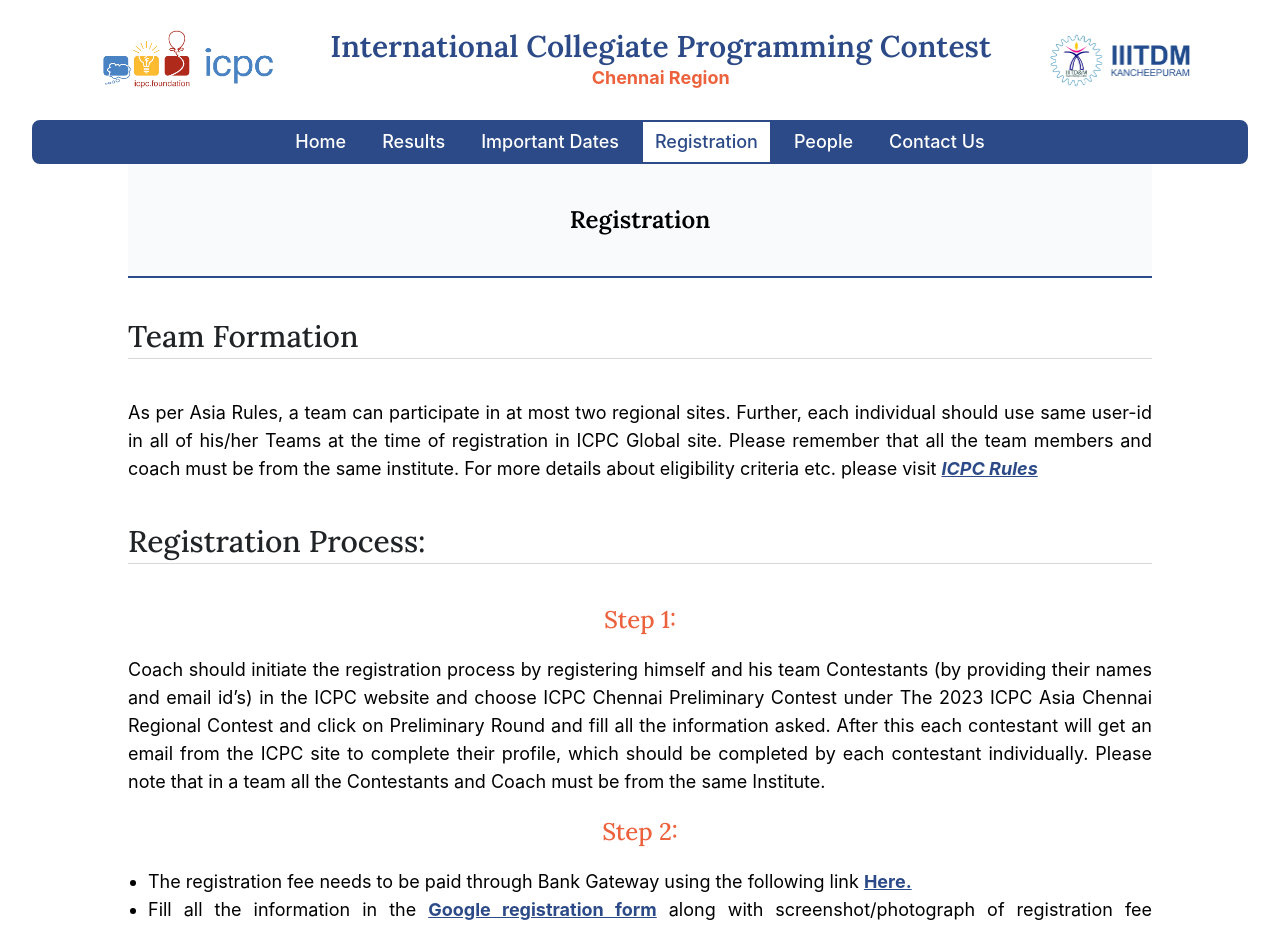
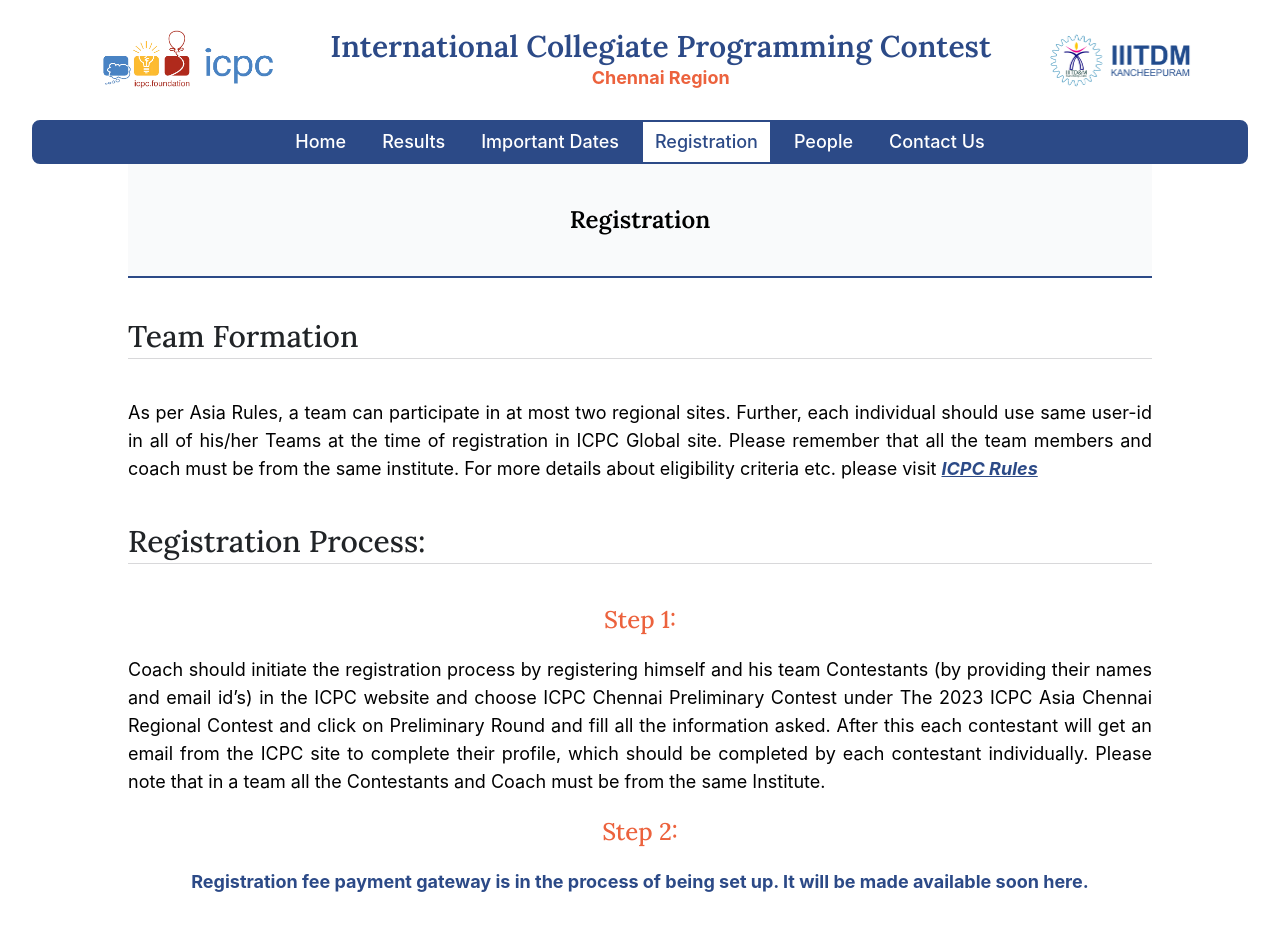
Before and after one commit to NSVEGUR/icpc-iiitdm, a SvelteKit app: page /registration in a window 1280 px wide. Shown: the top 928 px of the page. Built offline with nearby package versions, Linux system fonts and the light colour scheme.

Commit message:
update: registration fee payment link status

```diff
--- a/src/routes/registration/+page.svelte
+++ b/src/routes/registration/+page.svelte
@@ -39,13 +39,18 @@
 			Institute.
 		</p>
 		<SubHeading>Step 2:</SubHeading>
-		<ul class="ml-5 list-disc">
+		<p class="text-center text-lg font-bold text-skin-accent">
+			Registration fee payment gateway is in the process of being set up. It will be made available
+			soon here.
+		</p>
+		<!-- <ul class="ml-5 list-disc">
 			<li>
 				The registration fee needs to be paid through Bank Gateway using the following link <a
 					href="/"
 					class="font-bold text-skin-accent underline">Here.</a
 				>
 			</li>
+
 			<li>
 				Fill all the information in the <a
 					class="font-bold text-skin-accent underline"
@@ -57,7 +62,7 @@
 				before the last date of registration. Do not submit multiple copies of the registration form.
 				(One team one form)
 			</li>
-		</ul>
+		</ul> -->
 		<Heading>Registration Fee (For Preliminary Online Contest*):</Heading>
 		<div>
 			<p>For Teams from India: Rs. 1,000/-</p>
```
